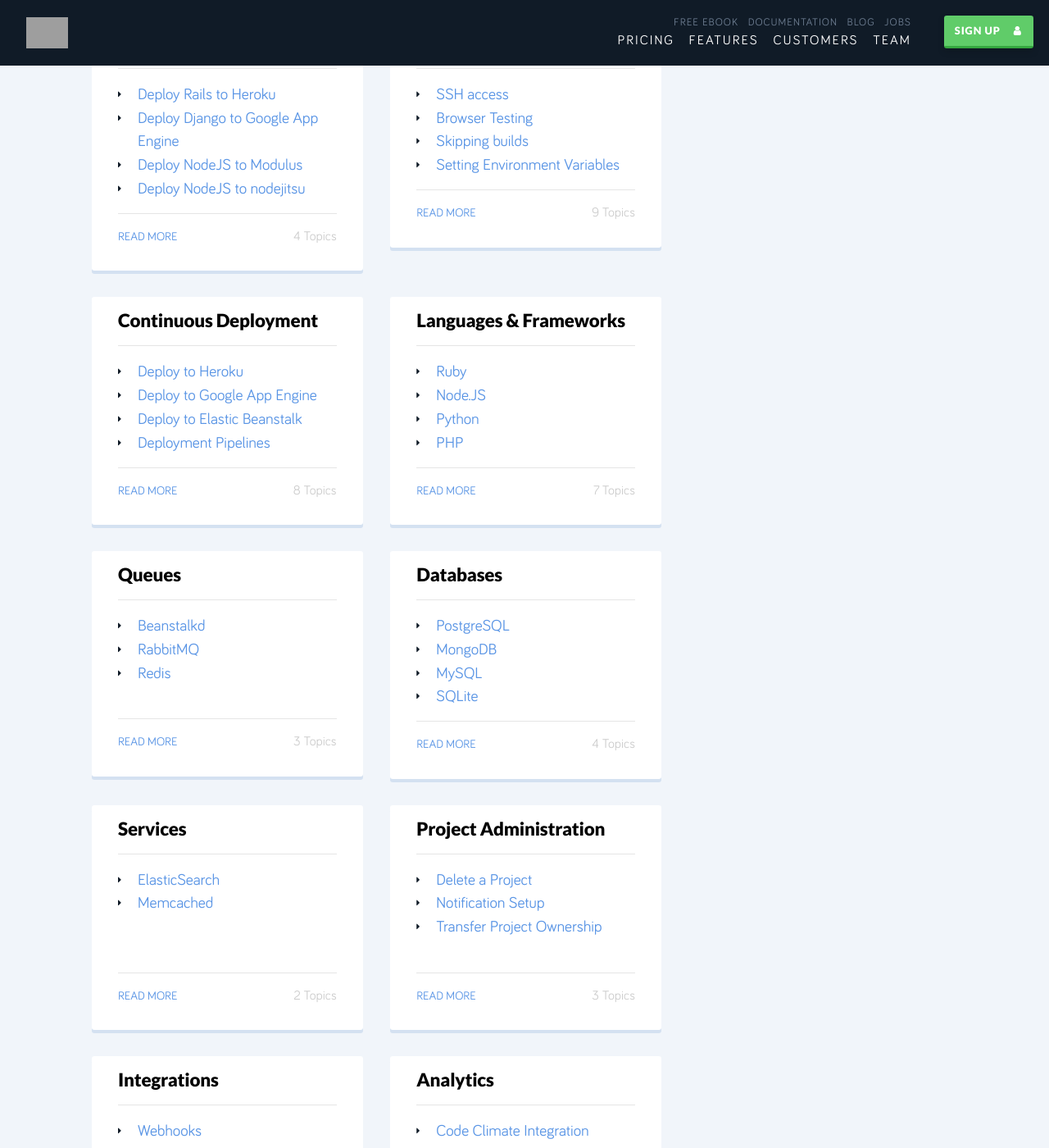
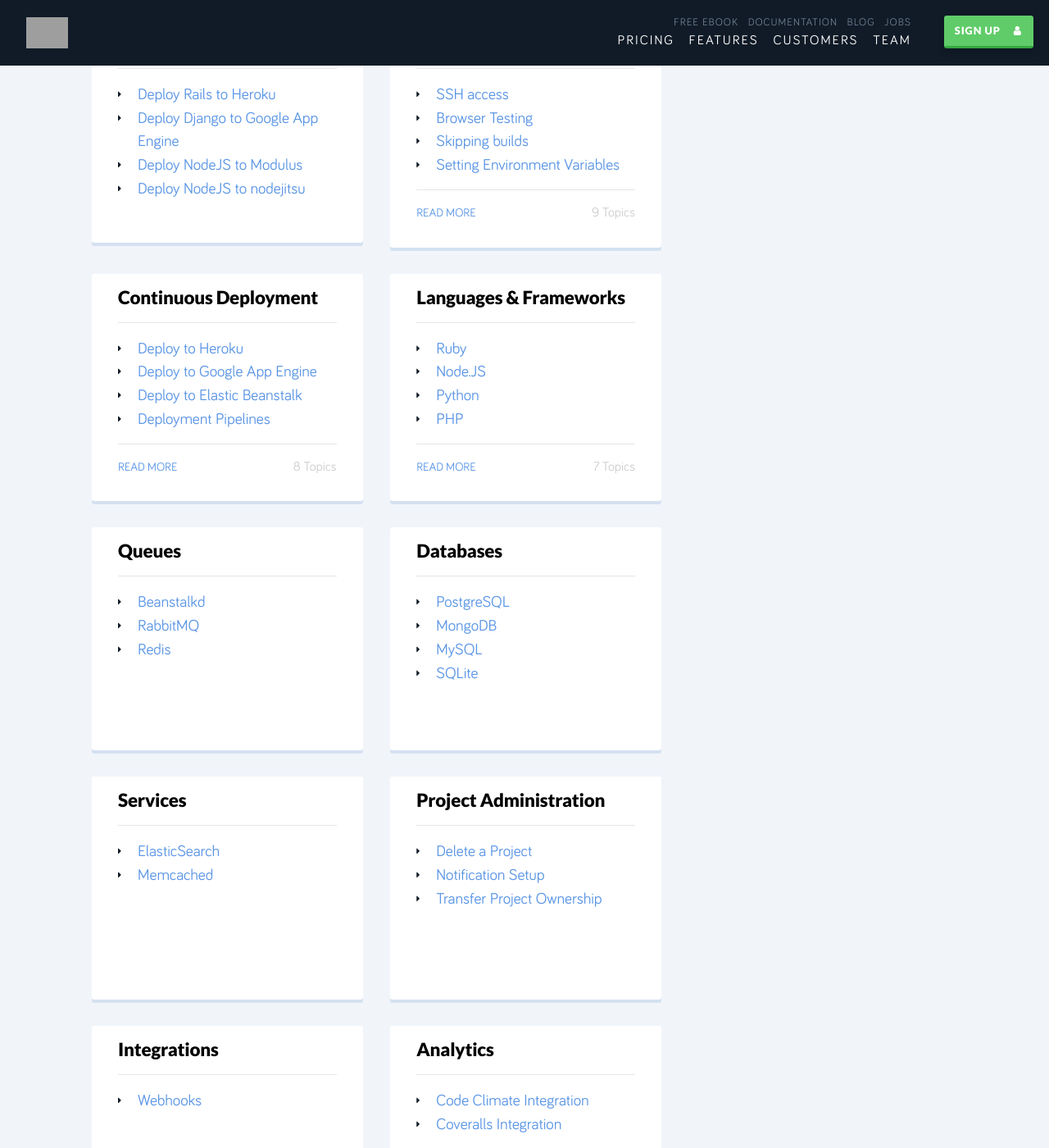
Before and after one commit to up1/documentation, a Jekyll site: the page built from index.html, in a window 1280 px wide and 1400 px high, scrolled down 430 px. Shown: the whole window at 82% size. Built offline with Jekyll 4.4.1, drawn with Linux system fonts in a browser that asks for light colours; nearby versions of some CDN libraries; a script that is not in the unit is left out; comment, search, counter and statistics services are not loaded; some of the changed text lies outside the part shown; grey boxes are pictures that could not be loaded.

Commit message:
Hide box footer if less than 5 articles
* Also adjust min height of the boxes

```diff
--- a/_sass/docs/_page.scss
+++ b/_sass/docs/_page.scss
@@ -153,6 +153,7 @@
   padding: 0 2rem 1rem;
   border-radius: .2rem;
   margin: 1rem 0;
+  min-height: 17em;
 
   .box__title {
     margin: 0;
--- a/index.html
+++ b/index.html
@@ -24,10 +24,12 @@
                 <li><a href="{{ site.baseurl }}{{ content_page.url }}" class="box__link">{{ content_page.title }}</a></li>
                 {% endfor %}
               </ul>
+            {% if number_category_pages > 4 %}
             <div class="box__footer">
               <a href="{{ site.baseurl }}/{{ category_name }}/">Read More</a>
               <span class="box__counter">{{ number_category_pages }} Topics</span>
             </div>
+            {% endif %}
           </div>
         </div>
       {% endif %}
@@ -42,7 +44,7 @@
           </ul>
         <div class="box__footer">
           <a href="{{ site.baseurl }}/faq/">Read More</a>
-          <span class="box__counter">{{ site.faq | size }} Topics</span>
+          <span class="box__counter">{{ site.faq | size }} Questions</span>
         </div>
       </div>
     </div>
```
